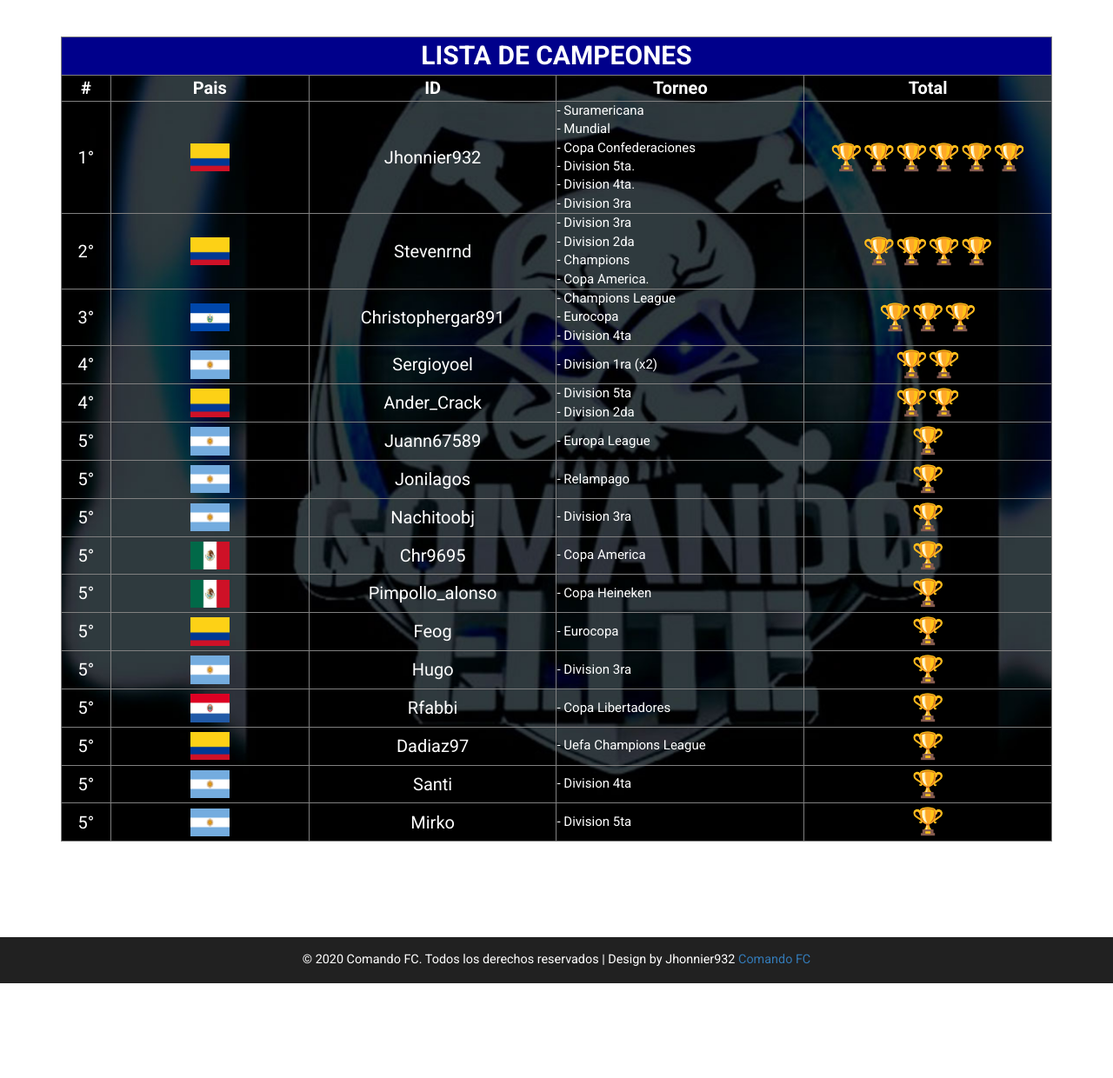
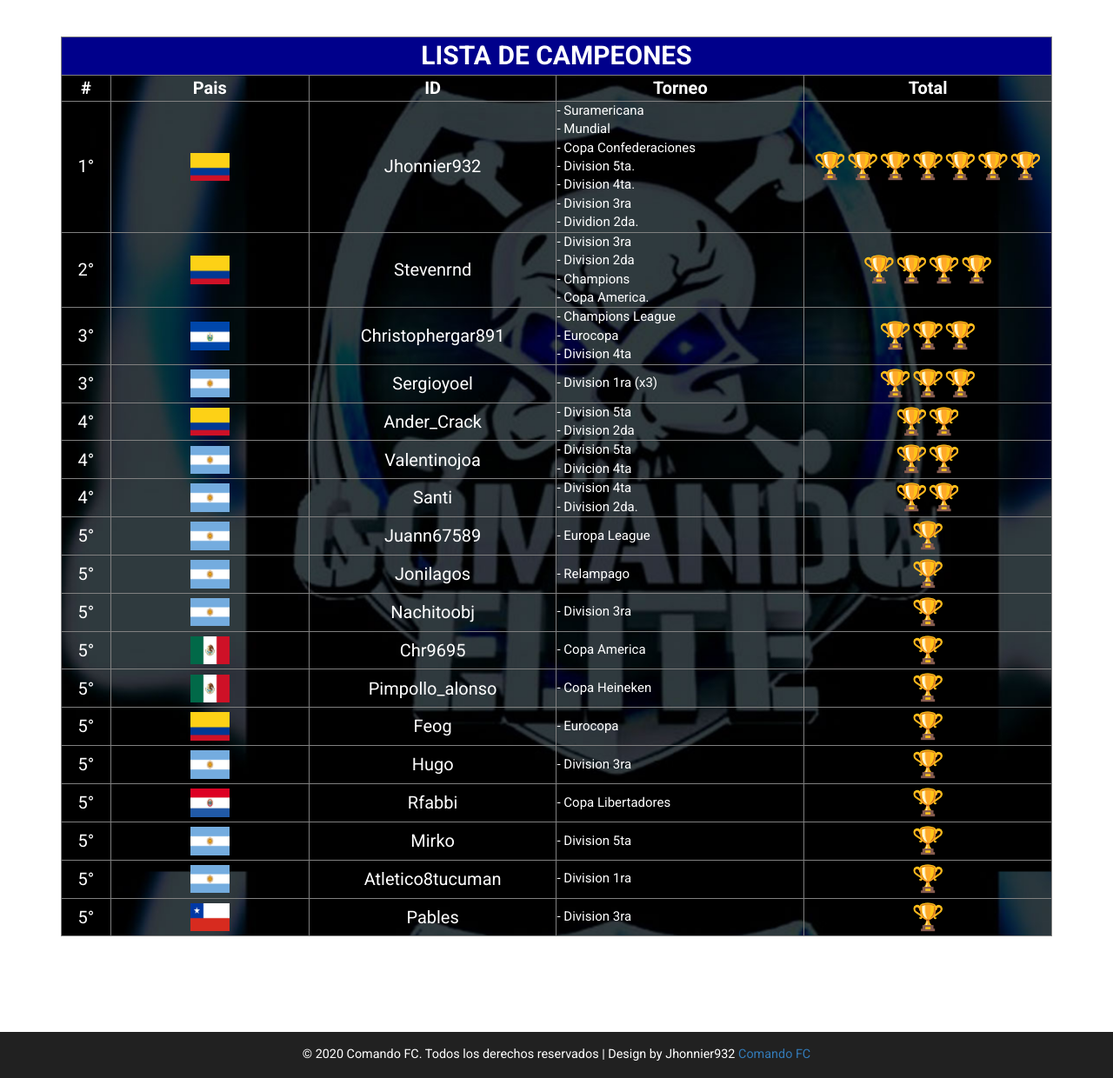
Before and after one commit to ComandoFC/Comando-FC, a plain HTML site: page Campeones.html in a window 1280 px wide. Shown: the part 1689-2929 px from the top of the page at 87% size. Before the commit the page ends 2820 px from the top, so only its background shows below. Drawn offline with Linux system fonts and the light colour scheme.

Commit message:
Update Campeones.html

```diff
--- a/Campeones.html
+++ b/Campeones.html
@@ -148,7 +148,7 @@
 </tr>
                         <tr style="width: 100%">
  <td style="width: 33.3%"><strong></strong></td>
-  <td style="width: 33.3%"><strong><center>🏆🏆🏆🏆🏆🏆</center></strong></td>
+  <td style="width: 33.3%"><strong><center>🏆🏆🏆🏆🏆🏆🏆</center></strong></td>
   <td style="width: 33.3%"><strong></strong></td>
 </tr>
 
@@ -214,8 +214,9 @@
                     - Copa Confederaciones <br>
                     - Division 5ta. <br>
 - Division 4ta.<br>
-					- Division 3ra</td>
-                    	<td style="font-size: 30px"><center>🏆🏆🏆🏆🏆🏆</center></td>
+					- Division 3ra <br>
+- Dividion 2da.</td>
+                    	<td style="font-size: 30px"><center>🏆🏆🏆🏆🏆🏆🏆</center></td>
 				</tr>
                 	<tr>
 				 <tr>
@@ -238,11 +239,11 @@
                     	<td style="font-size: 30px"><center>🏆🏆🏆</center></td>
 				</tr>
             <tr>
-                    <td style="font-size: 20px; color: #fff"><center>4°</center></td>
+                    <td style="font-size: 20px; color: #fff"><center>3°</center></td>
 					<th><center><img src="images/argentina.jpg" width="20%"></center></th>
 					<td style="font-size: 20px; color: #fff"><center>Sergioyoel</center></td>
-					<td style="font-size: 15px; color: #fff">- Division 1ra (x2)</td>
-                    	<td style="font-size: 30px"><center>🏆🏆</center></td>
+					<td style="font-size: 15px; color: #fff">- Division 1ra (x3)</td>
+                    	<td style="font-size: 30px"><center>🏆🏆🏆</center></td>
 				</tr>
 				 <tr>
                     <td style="font-size: 20px; color: #fff"><center>4°</center></td>
@@ -250,6 +251,22 @@
 					<td style="font-size: 20px; color: #fff"><center>Ander_Crack</center></td>
 					<td style="font-size: 15px; color: #fff">- Division 5ta<br>
 - Division 2da</td>
+                    	<td style="font-size: 30px"><center>🏆🏆</center></td>
+				</tr>
+					<tr>
+                    <td style="font-size: 20px; color: #fff"><center>4°</center></td>
+					<th><center><img src="images/argentina.jpg" width="20%"></center></th>
+					<td style="font-size: 20px; color: #fff"><center>Valentinojoa</center></td>
+					<td style="font-size: 15px; color: #fff">- Division 5ta<br>
+- Divicion 4ta</td>
+                    	<td style="font-size: 30px"><center>🏆🏆</center></td>
+				</tr>
+				<tr>
+                    <td style="font-size: 20px; color: #fff"><center>4°</center></td>
+					<th><center><img src="images/argentina.jpg" width="20%"></center></th>
+					<td style="font-size: 20px; color: #fff"><center>Santi</center></td>
+					<td style="font-size: 15px; color: #fff">- Division 4ta<br>
+					 - Division 2da.</td>
                     	<td style="font-size: 30px"><center>🏆🏆</center></td>
 				</tr>
                  <tr>
@@ -311,20 +328,7 @@
 					<td style="font-size: 15px; color: #fff">- Copa Libertadores</td>
                     	<td style="font-size: 30px"><center>🏆</center></td>
 				</tr>
-				 <tr>
-                    <td style="font-size: 20px; color: #fff"><center>5°</center></td>
-					<th><center><img src="images/colombia.jpg" width="20%"></center></th>
-					<td style="font-size: 20px; color: #fff"><center>Dadiaz97</center></td>
-					<td style="font-size: 15px; color: #fff">- Uefa Champions League</td>
-                    	<td style="font-size: 30px"><center>🏆</center></td>
-				</tr>
-				 <tr>
-                    <td style="font-size: 20px; color: #fff"><center>5°</center></td>
-					<th><center><img src="images/argentina.jpg" width="20%"></center></th>
-					<td style="font-size: 20px; color: #fff"><center>Santi</center></td>
-					<td style="font-size: 15px; color: #fff">- Division 4ta</td>
-                    	<td style="font-size: 30px"><center>🏆</center></td>
-				</tr>
+
 				 <tr>
                     <td style="font-size: 20px; color: #fff"><center>5°</center></td>
 					<th><center><img src="images/argentina.jpg" width="20%"></center></th>
@@ -332,6 +336,21 @@
 					<td style="font-size: 15px; color: #fff">- Division 5ta</td>
                     	<td style="font-size: 30px"><center>🏆</center></td>
 				</tr>
+				<tr>
+                    <td style="font-size: 20px; color: #fff"><center>5°</center></td>
+					<th><center><img src="images/argentina.jpg" width="20%"></center></th>
+					<td style="font-size: 20px; color: #fff"><center>Atletico8tucuman</center></td>
+					<td style="font-size: 15px; color: #fff">- Division 1ra</td>
+                    	<td style="font-size: 30px"><center>🏆</center></td>
+				</tr>
+				<tr>
+                    <td style="font-size: 20px; color: #fff"><center>5°</center></td>
+					<th><center><img src="images/chile.jpg" width="20%"></center></th>
+					<td style="font-size: 20px; color: #fff"><center>Pables</center></td>
+					<td style="font-size: 15px; color: #fff">- Division 3ra</td>
+                    	<td style="font-size: 30px"><center>🏆</center></td>
+				</tr>
+
 
 			</tbody>
 		</table></center>
```
